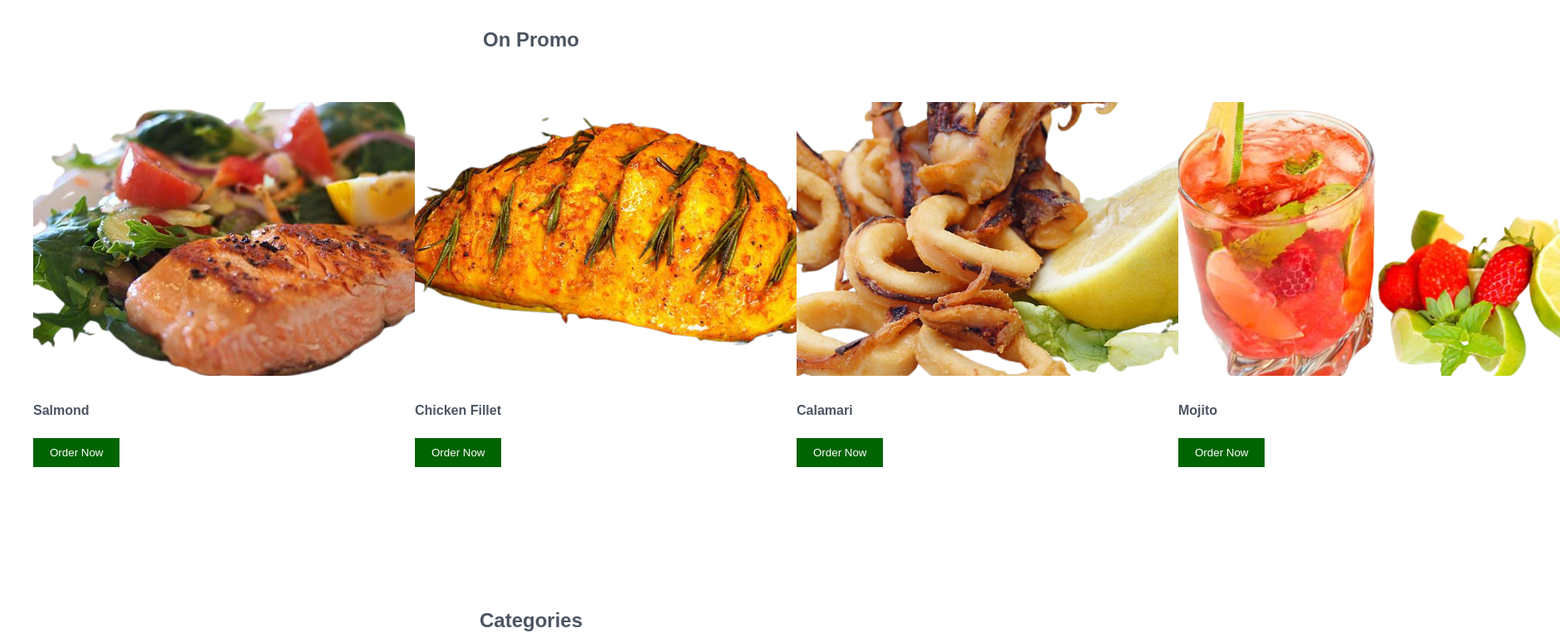
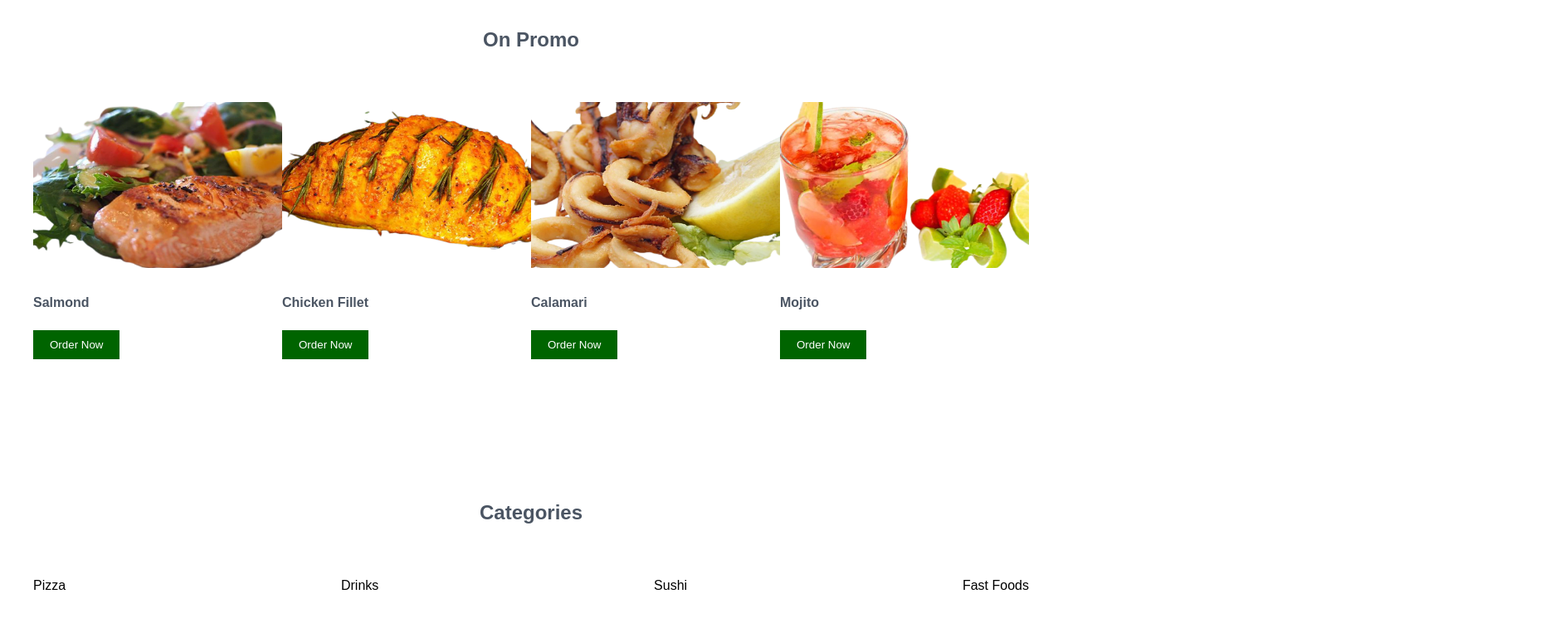
Before and after one commit to Shey-dotcom/Front-end, a plain HTML site: page index.html in a window 1280 px wide. Shown: the part 620-1383 px from the top of the page at 83% size, 1880 px wide, since content can reach past the window. Drawn offline with Linux system fonts and the light colour scheme.

Commit message:
[Feature]: Added Vanilla CSS,images and scrolling on both promo and menus

```diff
--- a/css/styles.css
+++ b/css/styles.css
@@ -62,6 +62,16 @@ section > div {
   cursor: pointer;
 }
 
+.promo {
+  overflow-x: hidden;
+  overflow: auto;
+  white-space: nowrap;
+}
+
+.promo::-webkit-scrollbar {
+display: none;
+}
+
 section {
   padding: 20px;
   margin-top: 20px;
@@ -108,8 +118,8 @@ width:20%;
 }
 
 img {
-  width:"100";
-  height: "100"
+  width: 300px;
+  height: 200px;
 }
 
 
@@ -132,6 +142,7 @@ section > div {
 @media only screen and (max-width: 767px) {
   /* For mobile devices */
   img[restaurant-image] {
+    width: 100%;
       height: 350px;
   }
   section {
```
